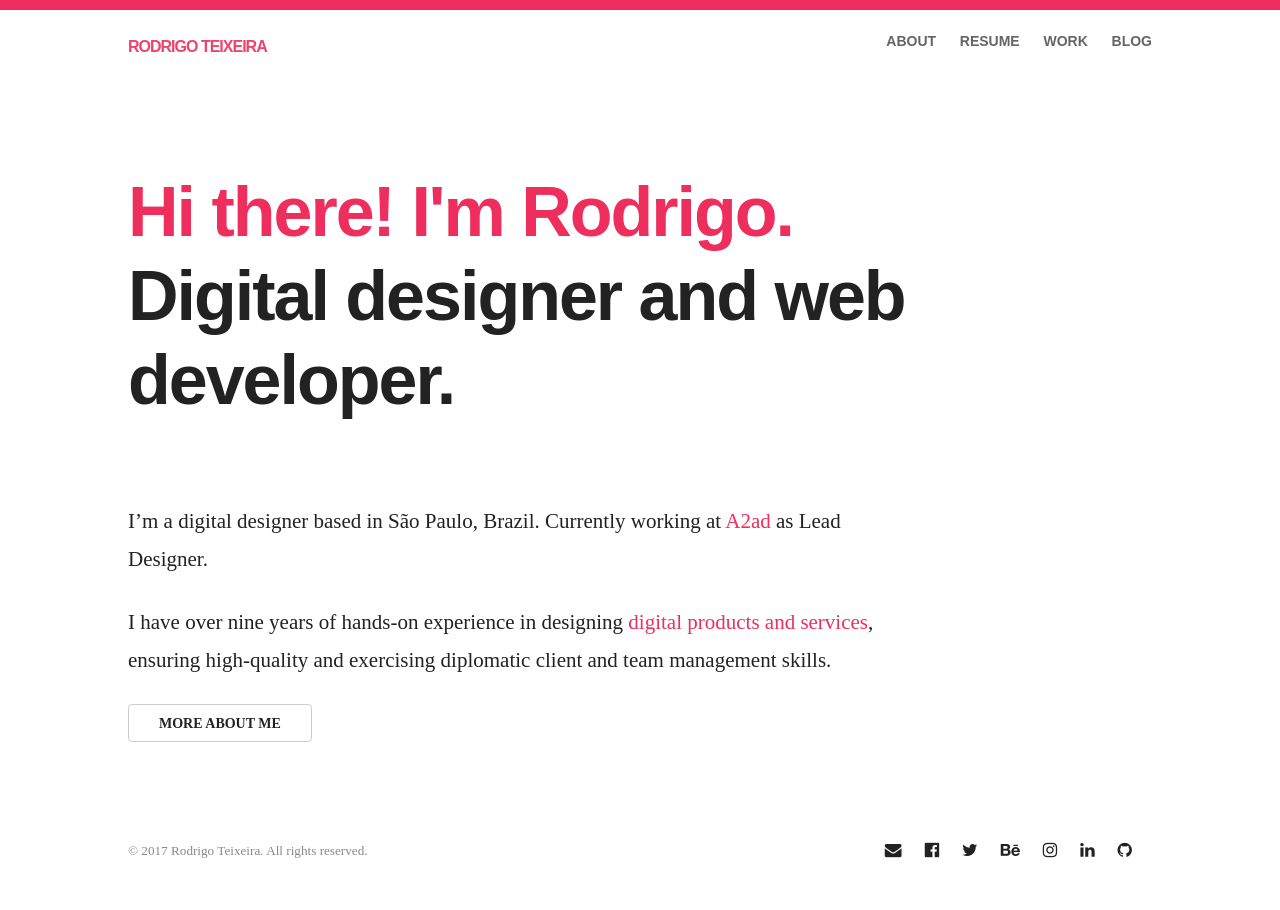
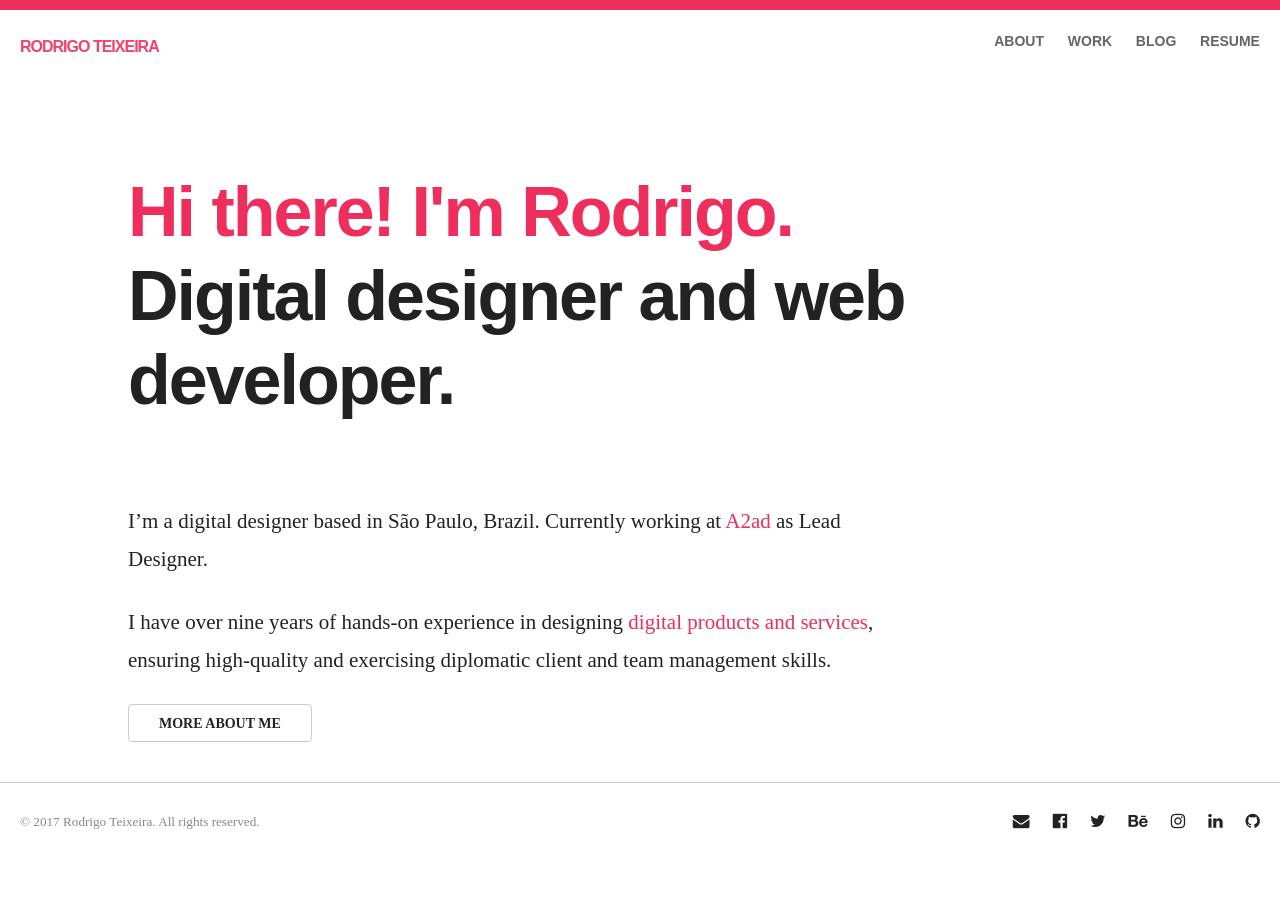
Before and after one commit to drigoteixeira/drigoteixeira.github.io, a Jekyll site: the page built from index.html, in a window 1280 px wide. Built offline with Jekyll 4.4.1, drawn with Linux system fonts in a browser that asks for light colours; nearby versions of some CDN libraries.

Commit message:
Update header and footer style

```diff
--- a/_includes/footer.html
+++ b/_includes/footer.html
@@ -1,5 +1,5 @@
 <footer>
-	<div class="container">
+	<div>
 		<div class="six columns">
 			<p>© 2017 Rodrigo Teixeira. All rights reserved.</p>
 		</div>
--- a/_includes/header.html
+++ b/_includes/header.html
@@ -1,6 +1,6 @@
 <header class="main-header">
-	<div class="container">
-		<div class="row">
+	<div>
+		<div>
 			<div class="six columns">
 				<div class="logo">
 					<h1><a href="/">Rodrigo Teixeira</a></h1>
@@ -10,9 +10,9 @@
 				<nav>
 					<ul class="menu right">
 						<li><a href="/about/">About</a></li>
-						<li><a href="https://www.linkedin.com/in/drigoteixeira/">Resume</a></li>
 						<li><a href="/work/">Work</a></li>
 						<li><a href="/blog/">Blog</a></li>
+						<li><a href="https://www.linkedin.com/in/drigoteixeira/">Resume</a></li>
 					</ul>
 				</nav>
 			</div>
--- a/_scss/layout.scss
+++ b/_scss/layout.scss
@@ -72,6 +72,7 @@ HEADER
   font-size: 16px;
   text-transform: uppercase;
   line-height: 32px;
+  margin-left: 20px;
 }
 
 .logo h1 a {
@@ -90,6 +91,7 @@ HEADER
 .main-header nav {
   padding-top: 10px;
   margin-left: 0;
+  margin-right: 20px;
 }
 
 .menu li {
@@ -128,8 +130,10 @@ FOOTER
 ========================================================================== */
 
 footer {
-  padding: 10px 0 0 0;
+  padding: 20px 20px 0 20px;
   font-size: 12px;
+  border-top: 1px solid #ccc;
+  width: 100%;
 }
 
 footer .container {
@@ -461,3 +465,7 @@ figure.highlight {
   padding: 40px 0;
   text-align: center;
 }
+
+footer .right {
+  padding-right: 20px;
+}
```
